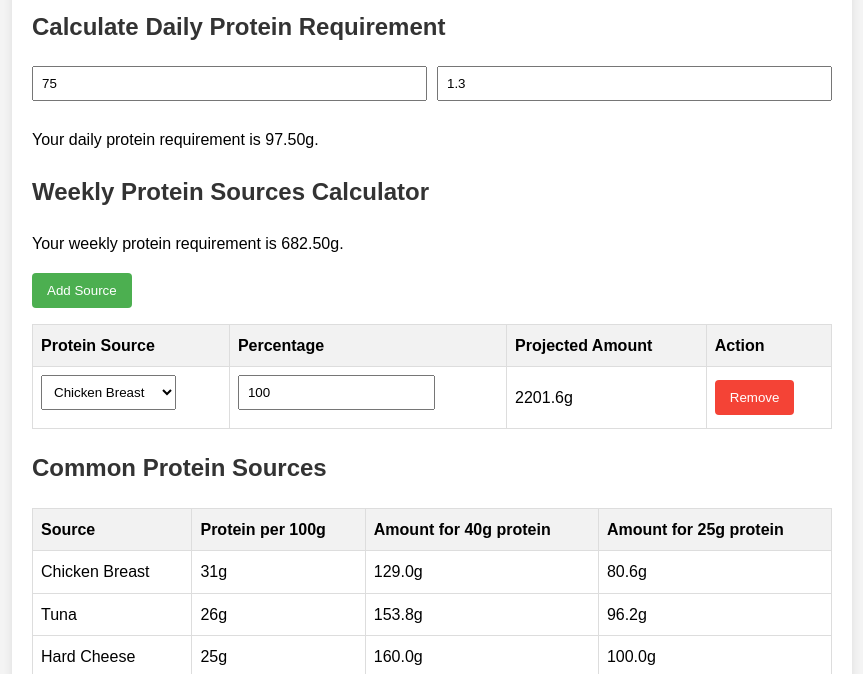
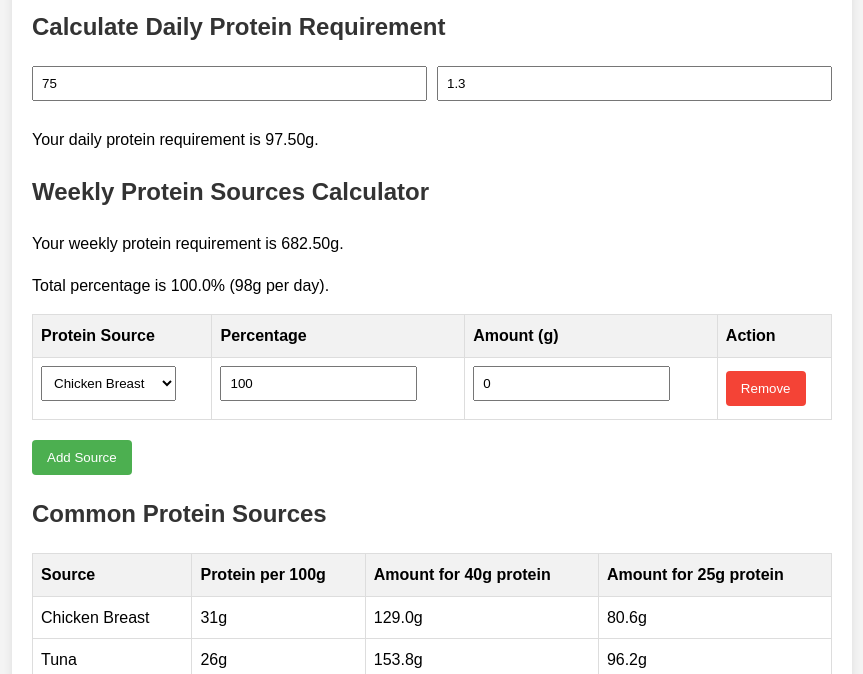
Before and after one commit to ofer1992/tools, a plain HTML site: page protein/protein.html in a window 1280 px wide. Shown: the part 126-800 px from the top of the page, without its empty margins (208-1071 px from the left). Drawn offline with Linux system fonts and the light colour scheme.

Commit message:
Moved to new folder

```diff
--- a/protein.html
+++ b/protein/protein.html
@@ -105,19 +105,19 @@
 
         <h2>Weekly Protein Sources Calculator</h2>
         <p id="weeklyProteinResult"></p>
-        <button onclick="addWeeklySource()">Add Source</button>
         <p id="percentageWarning" class="warning"></p>
         <table id="weeklySourcesTable">
             <thead>
                 <tr>
                     <th>Protein Source</th>
                     <th>Percentage</th>
-                    <th>Projected Amount</th>
+                    <th>Amount (g)</th>
                     <th>Action</th>
                 </tr>
             </thead>
             <tbody id="weeklySourcesBody"></tbody>
         </table>
+        <button onclick="addWeeklySource()">Add Source</button>
 
         <h2>Common Protein Sources</h2>
         <table id="proteinSourcesTable">
@@ -134,11 +134,11 @@
     <script>
         const proteinSources = [
             { name: "Chicken Breast", proteinPer100g: 31 },
-            { name: "Tuna", proteinPer100g: 26},
-            { name: "Hard Cheese", proteinPer100g: 25},
+            { name: "Tuna", proteinPer100g: 26 },
+            { name: "Hard Cheese", proteinPer100g: 25 },
             { name: "Egg", proteinPer100g: 13, unit: "per egg (50g)" },
             { name: "Whey Protein", proteinPer100g: 80 },
-            { name: "Almonds", proteinPer100g: 21},
+            { name: "Almonds", proteinPer100g: 21 },
             { name: "Greek Yogurt", proteinPer100g: 10 },
             { name: "Lean Beef", proteinPer100g: 26 },
             { name: "Cottage Cheese", proteinPer100g: 11 },
@@ -147,7 +147,7 @@
         ];
 
         let dailyProteinRequirement = 0;
-        let weeklySources = [{ name: "Chicken Breast", percentage: 100 }];
+        let weeklySources = [{ name: "Chicken Breast", percentage: 100, amount: 0 }];
 
         function saveWeeklySources() {
             localStorage.setItem('weeklySources', JSON.stringify(weeklySources));
@@ -206,9 +206,9 @@
         }
 
         function addWeeklySource() {
-            weeklySources.push({ name: proteinSources[0].name, percentage: 0 });
+            weeklySources.push({ name: proteinSources[0].name, percentage: 0, amount: 0 });
             updateWeeklySourcesTable();
-            saveWeeklySources(); // Save after adding
+            saveWeeklySources();
         }
 
         function updateWeeklySourcesTable() {
@@ -236,7 +236,12 @@
                 percentageInput.onchange = (e) => updateSource(index, 'percentage', parseFloat(e.target.value) || 0);
                 percentageCell.appendChild(percentageInput);
 
-                row.insertCell(2).textContent = calculateWeeklyAmount(source);
+                const amountCell = row.insertCell(2);
+                const amountInput = document.createElement('input');
+                amountInput.type = 'number';
+                amountInput.value = source.amount;
+                amountInput.onchange = (e) => updateSource(index, 'amount', parseFloat(e.target.value) || 0);
+                amountCell.appendChild(amountInput);
 
                 const actionCell = row.insertCell(3);
                 const removeButton = document.createElement('button');
@@ -246,53 +251,58 @@
                 actionCell.appendChild(removeButton);
             });
             updatePercentageWarning();
-            saveWeeklySources(); // Save after each update
+            saveWeeklySources();
         }
 
         function updateSource(index, field, value) {
             weeklySources[index][field] = value;
+            if (field === 'percentage') {
+                weeklySources[index].amount = calculateAmountFromPercentage(weeklySources[index]);
+            } else if (field === 'amount') {
+                weeklySources[index].percentage = calculatePercentageFromAmount(weeklySources[index]);
+            }
             updateWeeklySourcesTable();
         }
 
         function removeWeeklySource(index) {
             weeklySources.splice(index, 1);
             updateWeeklySourcesTable();
-            saveWeeklySources(); // Save after removing
+            saveWeeklySources();
         }
 
-        function calculateWeeklyAmount(source) {
-            if (dailyProteinRequirement === 0) return 'Calculate daily requirement first';
+        function calculateAmountFromPercentage(source) {
             const weeklyProtein = dailyProteinRequirement * 7;
             const proteinFromSource = weeklyProtein * (source.percentage / 100);
             const sourceData = proteinSources.find(s => s.name === source.name);
-            const amountOfSource = (proteinFromSource / sourceData.proteinPer100g) * 100;
+            return (proteinFromSource / sourceData.proteinPer100g) * 100;
+        }
 
-            if (sourceData.unit) {
-                const units = amountOfSource / 50;
-                return `${units.toFixed(1)} ${sourceData.unit.split(' ')[1]}`;
-            }
-            return `${amountOfSource.toFixed(1)}g`;
+        function calculatePercentageFromAmount(source) {
+            const sourceData = proteinSources.find(s => s.name === source.name);
+            const proteinFromSource = (source.amount / 100) * sourceData.proteinPer100g;
+            const weeklyProtein = dailyProteinRequirement * 7;
+            return (proteinFromSource / weeklyProtein) * 100;
         }
 
         function updatePercentageWarning() {
             const totalPercentage = weeklySources.reduce((sum, source) => sum + source.percentage, 0);
+            const totalAmount = totalPercentage * dailyProteinRequirement / 100;
             const warningElement = document.getElementById('percentageWarning');
-            if (totalPercentage !== 100) {
-                warningElement.textContent = `Warning: Total percentage is ${totalPercentage}%. It should be 100%.`;
+            warningElement.textContent = `Total percentage is ${totalPercentage.toFixed(1)}% (${totalAmount.toFixed(0)}g per day).`;
+            if (totalPercentage < 100) {
+                warningElement.classList.add('warning')
             } else {
-                warningElement.textContent = '';
+                warningElement.classList.remove('warning')
             }
         }
 
-        // Initialize the page
         function initializePage() {
-            loadWeeklySources(); // Load saved data
+            loadWeeklySources();
             calculateDailyProtein();
             updateProteinSourcesTable();
             updateWeeklySourcesTable();
         }
 
-        // Call initializePage when the DOM is fully loaded
         document.addEventListener('DOMContentLoaded', initializePage);
     </script>
 </body>
```
